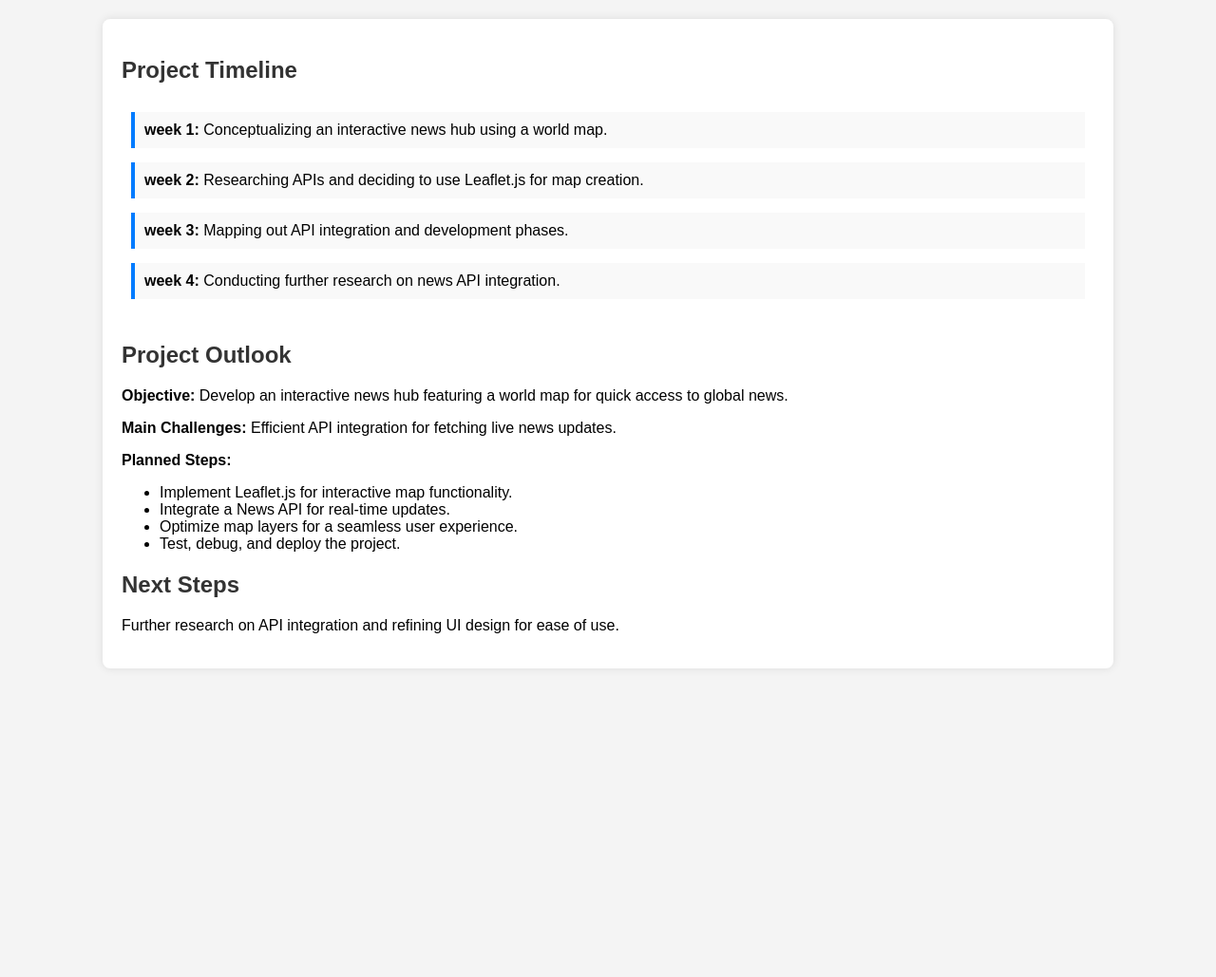
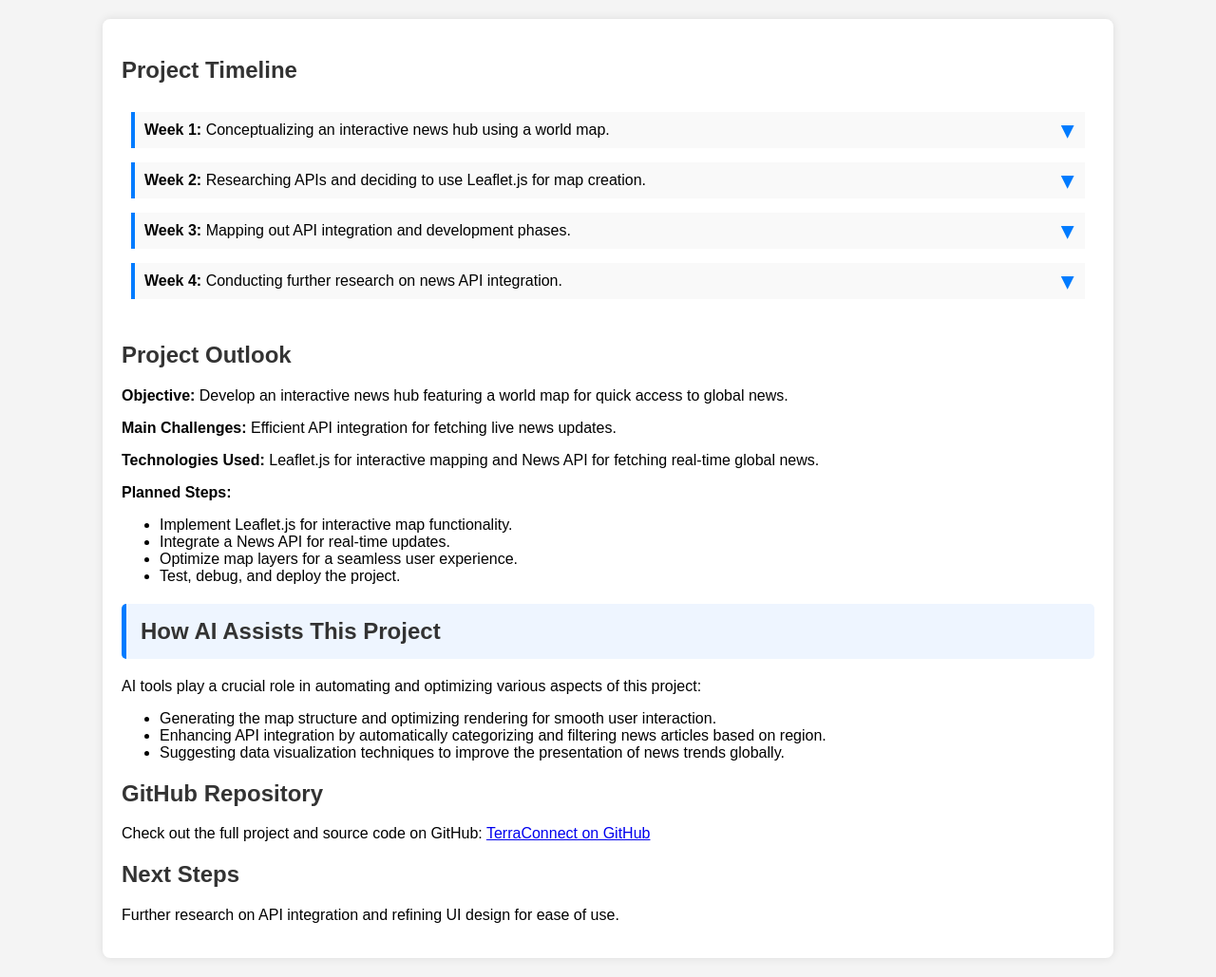
Before and after one commit to KalSpas0528/TerraConnectPortfolio, a plain HTML site: page index.html in a window 1280 px wide. Shown: the part 58-1087 px from the top of the page at 95% size. Before the commit the page ends 800 px from the top, so only its background shows below. Drawn offline with Linux system fonts and the light colour scheme.

Commit message:
added Task 4 outline

```diff
--- a/index.html
+++ b/index.html
@@ -13,6 +13,8 @@
             <ul>
                 <li><a href="#timeline">Timeline</a></li>
                 <li><a href="#outlook">Project Outlook</a></li>
+                <li><a href="#ai-assistance">AI Assistance</a></li>
+                <li><a href="#github">GitHub</a></li>
                 <li><a href="#next-steps">Next Steps</a></li>
             </ul>
         </nav>
@@ -21,15 +23,16 @@
     <div class="container">
         <h2 id="timeline">Project Timeline</h2>
         <div class="timeline">
-            <div class="timeline-item"><span class="bold">week 1:</span> Conceptualizing an interactive news hub using a world map.</div>
-            <div class="timeline-item"><span class="bold">week 2:</span> Researching APIs and deciding to use Leaflet.js for map creation.</div>
-            <div class="timeline-item"><span class="bold">week 3:</span> Mapping out API integration and development phases.</div>
-            <div class="timeline-item"><span class="bold">week 4:</span> Conducting further research on news API integration.</div>
+            <div class="timeline-item" onclick="window.location.href='https://kalspas0528.github.io/TerraConnect/'"><span class="bold">Week 1:</span> Conceptualizing an interactive news hub using a world map.</div>
+            <div class="timeline-item" onclick="window.location.href='https://kalspas0528.github.io/TerraConnect/'"><span class="bold">Week 2:</span> Researching APIs and deciding to use Leaflet.js for map creation.</div>
+            <div class="timeline-item" onclick="window.location.href='https://kalspas0528.github.io/TerraConnect/'"><span class="bold">Week 3:</span> Mapping out API integration and development phases.</div>
+            <div class="timeline-item" onclick="window.location.href='https://kalspas0528.github.io/TerraConnect/'"><span class="bold">Week 4:</span> Conducting further research on news API integration.</div>
         </div>
 
         <h2 id="outlook">Project Outlook</h2>
         <p><span class="bold">Objective:</span> Develop an interactive news hub featuring a world map for quick access to global news.</p>
         <p><span class="bold">Main Challenges:</span> Efficient API integration for fetching live news updates.</p>
+        <p><span class="bold">Technologies Used:</span> Leaflet.js for interactive mapping and News API for fetching real-time global news.</p>
         <p><span class="bold">Planned Steps:</span></p>
         <ul>
             <li>Implement Leaflet.js for interactive map functionality.</li>
@@ -38,6 +41,17 @@
             <li>Test, debug, and deploy the project.</li>
         </ul>
 
+        <h2 id="ai-assistance">How AI Assists This Project</h2>
+        <p>AI tools play a crucial role in automating and optimizing various aspects of this project:</p>
+        <ul>
+            <li>Generating the map structure and optimizing rendering for smooth user interaction.</li>
+            <li>Enhancing API integration by automatically categorizing and filtering news articles based on region.</li>
+            <li>Suggesting data visualization techniques to improve the presentation of news trends globally.</li>
+        </ul>
+
+        <h2 id="github">GitHub Repository</h2>
+        <p>Check out the full project and source code on GitHub: <a href="https://kalspas0528.github.io/TerraConnect/" target="_blank">TerraConnect on GitHub</a></p>
+
         <h2 id="next-steps">Next Steps</h2>
         <p>Further research on API integration and refining UI design for ease of use.</p>
     </div>
--- a/styles.css
+++ b/styles.css
@@ -56,6 +56,7 @@ h2 {
 .timeline {
     margin-top: 20px;
     padding: 10px;
+    position: relative;
 }
 
 .timeline-item {
@@ -63,8 +64,46 @@ h2 {
     padding: 10px;
     border-left: 4px solid #007bff;
     background: #f9f9f9;
+    position: relative;
+    cursor: pointer;
+    transition: background 0.3s;
+}
+
+.timeline-item:hover {
+    background: #e6f0ff;
+}
+
+.timeline-item::after {
+    content: '\25B6';
+    position: absolute;
+    right: 10px;
+    color: #007bff;
+    font-size: 18px;
+    transform: rotate(90deg);
 }
 
 .bold {
     font-weight: bold;
 }
+
+#ai-assistance, #leaflet-news {
+    background: #eef5ff;
+    padding: 15px;
+    border-left: 5px solid #007bff;
+    margin-top: 20px;
+    border-radius: 5px;
+}
+
+.project-link {
+    display: block;
+    text-align: center;
+    margin: 20px 0;
+    font-size: 18px;
+    font-weight: bold;
+    color: #007bff;
+    text-decoration: none;
+}
+
+.project-link:hover {
+    text-decoration: underline;
+}
```
